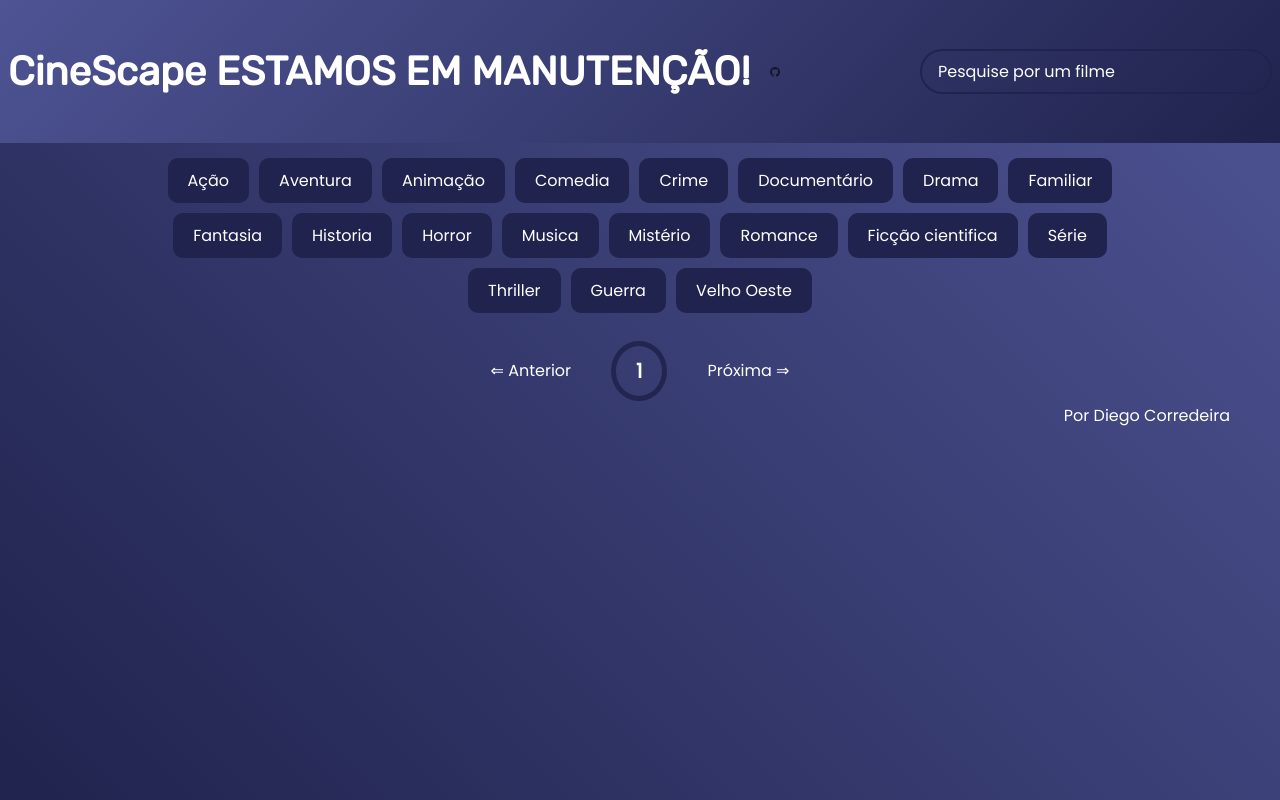
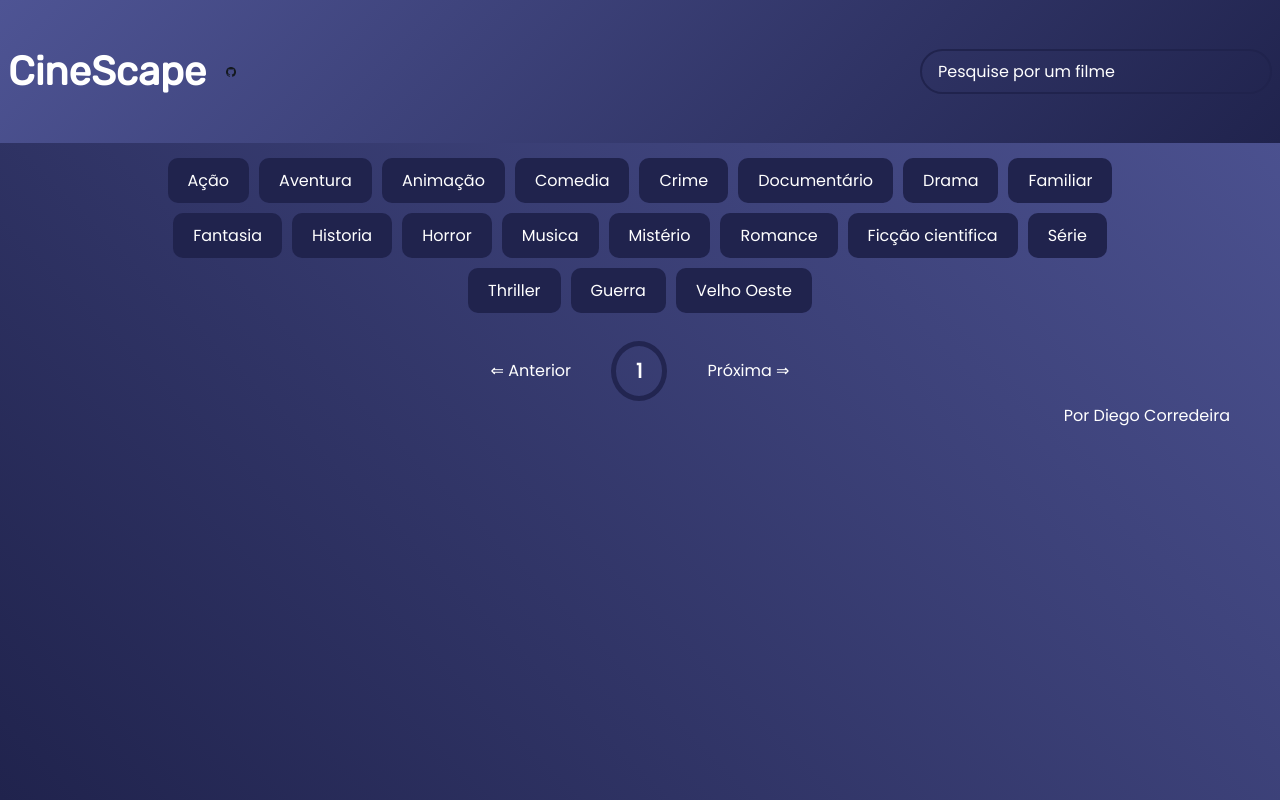
Before and after one commit to DiegoCorredeira/filmes_projeto, a website: page index.html in a window 1280 px wide. Drawn offline with nearby package versions, Linux system fonts and the light colour scheme; no server answers.

Commit message:
cinescape

```diff
--- a/index.html
+++ b/index.html
@@ -10,7 +10,7 @@
   <body>
     <header>
       <div class="logo">
-        <a href="index.html"><p class="mainlogo">CineScape ESTAMOS EM MANUTENÇÃO!</p></a>
+        <a href="index.html"><p class="mainlogo">CineScape</p></a>
         <a
           href="https://github.com/diegocorredeira"
           title="Github link"
```
